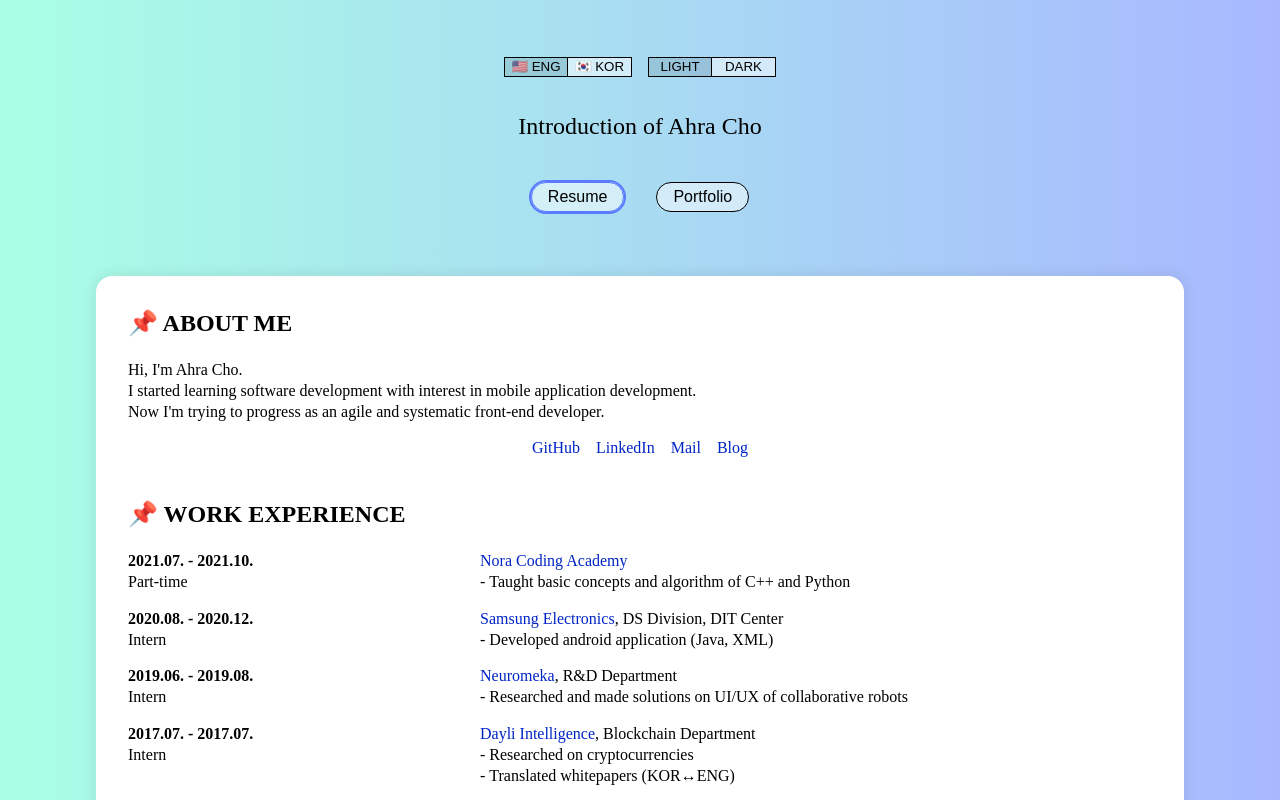
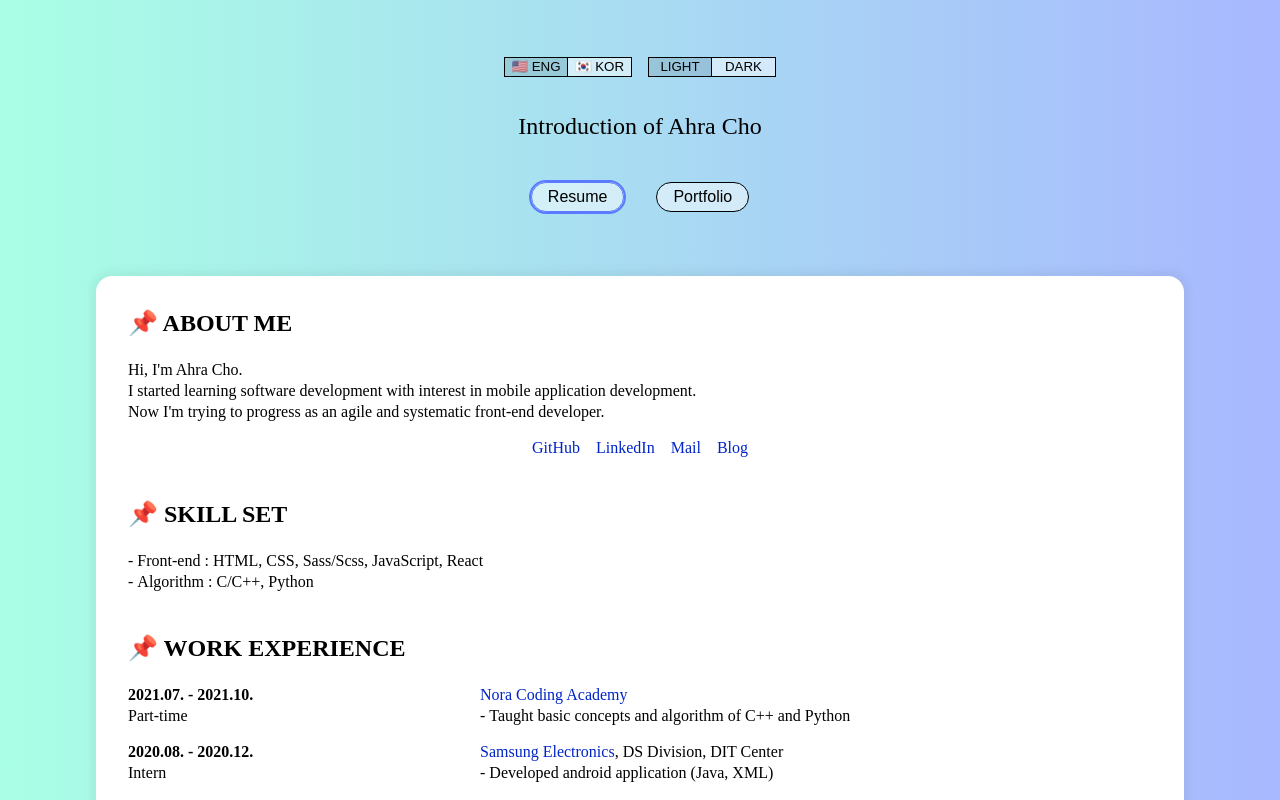
Before and after one commit to choar816/intro-choar, a React app: page / in a window 1280 px wide. Shown: the top 800 px of the page. Built offline with nearby package versions, Linux system fonts and the light colour scheme.

Commit message:
Add: skill set to resume

```diff
--- a/src/components/Resume.jsx
+++ b/src/components/Resume.jsx
@@ -26,6 +26,17 @@ const contactList = [
     블로그: 'https://choar816.tistory.com/',
   },
 ];
+
+const skillList = {
+  EN: {
+    'Front-end': 'HTML, CSS, Sass/Scss, JavaScript, React',
+    Algorithm: 'C/C++, Python',
+  },
+  KO: {
+    프론트엔드: 'HTML, CSS, Sass/Scss, JavaScript, React',
+    알고리즘: 'C/C++, Python',
+  },
+};
 
 const workList = [
   {
@@ -343,6 +354,14 @@ function Resume() {
         </ul>
       </Section>
       <Section>
+        <h2>📌 SKILL SET</h2>
+        <ul className="list-with-dash">
+          {Object.entries(skillList[lang]).map((val) => (
+            <li>{val[0]} : {val[1]}</li>
+          ))}
+        </ul>
+      </Section>
+      <Section>
         <h2>📌 WORK EXPERIENCE</h2>
         <ul className="list-work">
           {workList
```
